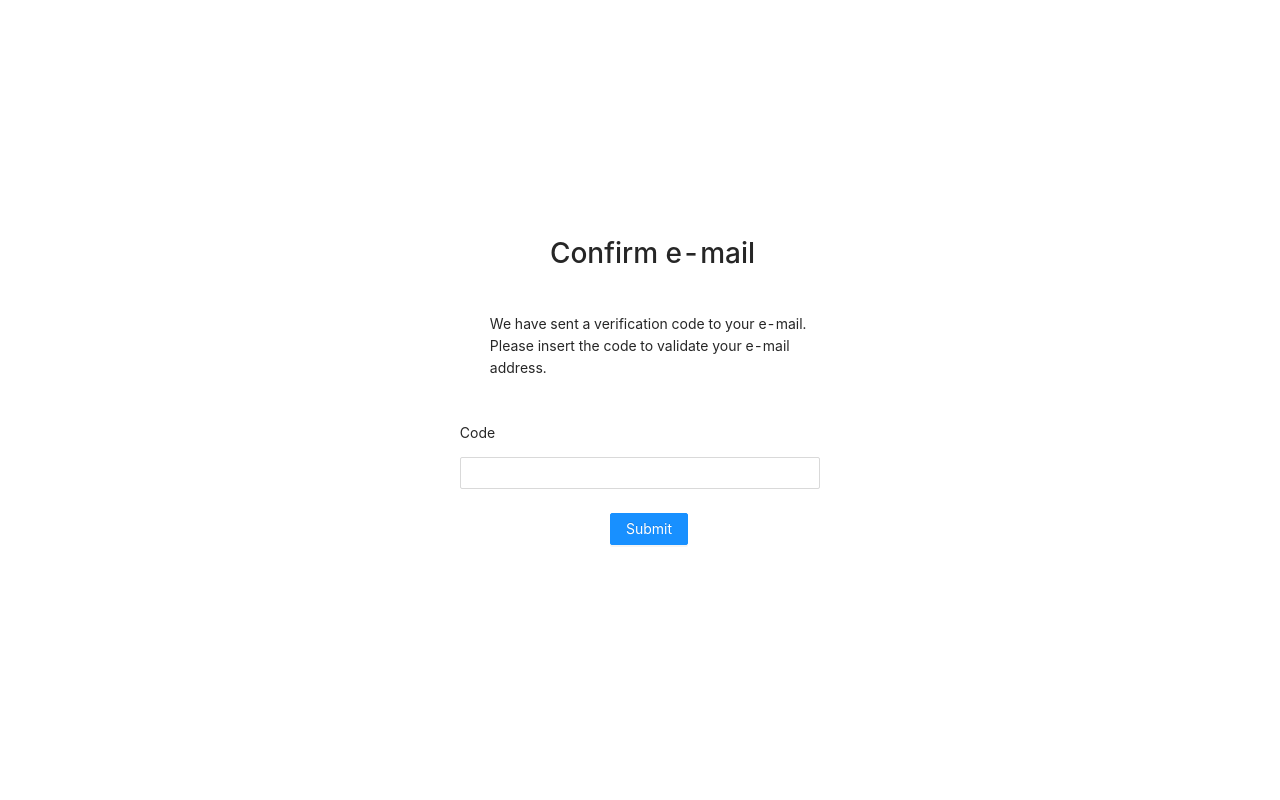
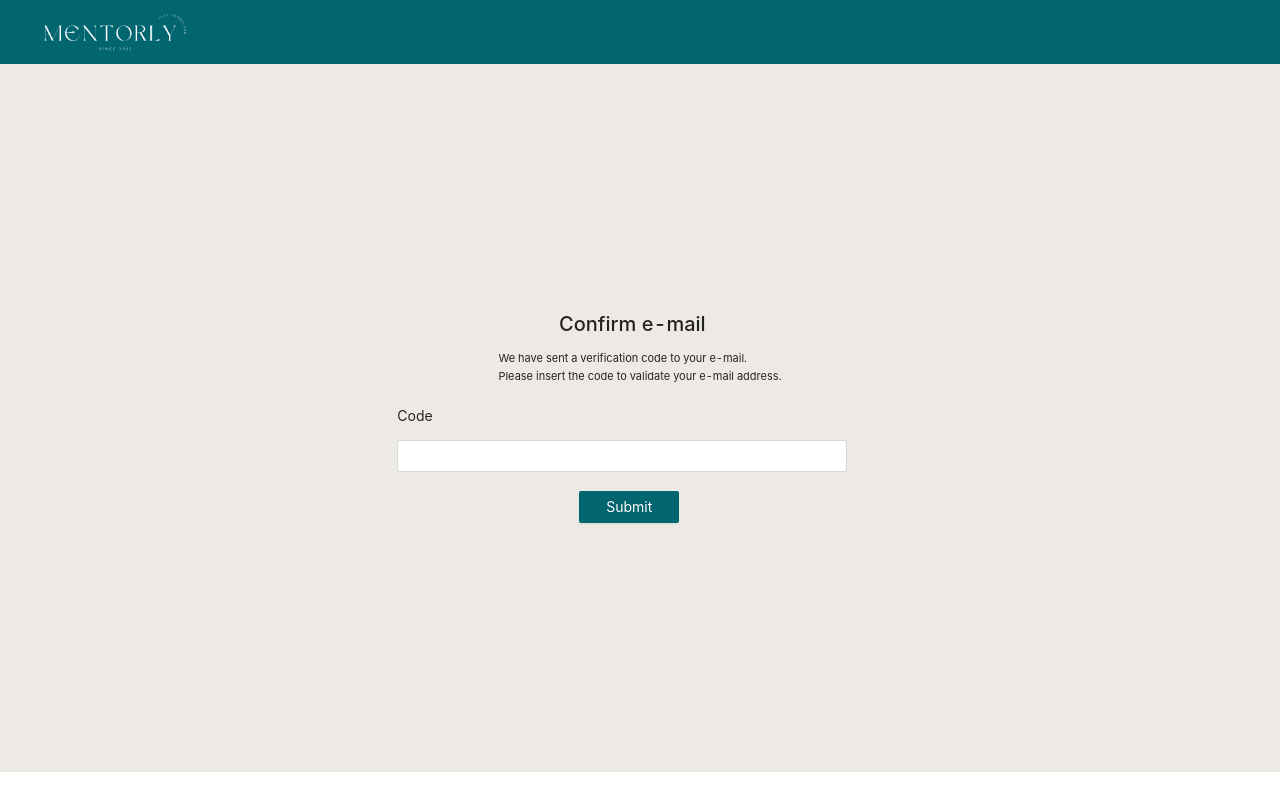
Before and after one commit to Samvel1852/mentorly-front, a React (Create React App) app: page /confirm in a window 1280 px wide. Built offline with nearby package versions, Linux system fonts and the light colour scheme.

Commit message:
styles: changed the confirm page style

```diff
--- a/src/pages/Confirm/Confirm.jsx
+++ b/src/pages/Confirm/Confirm.jsx
@@ -1,10 +1,11 @@
 import { useState } from 'react';
 import { useNavigate } from 'react-router-dom';
 import { Form, Input, Button } from 'antd';
+import Modal from 'antd/lib/modal/Modal';
 
+import MainHeader from '../../components/Header/MainHeader'
 import styles from './Confirm.module.less';
 import axiosInstance from '../../helpers/axiosInstance';
-import Modal from 'antd/lib/modal/Modal';
 
 export default function Confirm() {
   const [errorMessage, setErrorMessage] = useState('');
@@ -36,6 +37,8 @@ export default function Confirm() {
   };
 
   return (
+    <>
+    <MainHeader inPublicPages={true} />
       <div className={styles.formContainer}>
       <Modal
         title='You have successfully registered'
@@ -50,36 +53,36 @@ export default function Confirm() {
         autoComplete='off'
         requiredMark={false}
       >
-        <Form.Item wrapperCol={{ span: 16, offset: 6 }} >
+        <Form.Item className={styles.confirmFormItem, styles.title} wrapperCol={{ span: 16, offset: 8 }} >
           <h1>Confirm e-mail</h1>
         </Form.Item>
-        <Form.Item wrapperCol={{ offset: 2 }}>
+        <Form.Item className={styles.confirmFormItem} wrapperCol={{ offset: 5 }}>
           <p>
             We have sent a verification code to your e-mail. <br /> Please
             insert the code to validate your e-mail address.
           </p>
         </Form.Item>
-        <Form.Item
+        <Form.Item className={styles.confirmFormItem}
           label='Code'
           name='verificationCode'
           labelCol={{ span: 24 }}
-          wrapperCol={{ span: 100 }}
           rules={[ validateRequiredFields('Please input messaged code!') ]}
         >
-          <Input />
+          <Input className={styles.input} />
         </Form.Item>
 
-        <Form.Item wrapperCol={{ offset: 2, span: 24 }} hidden={!errorMessage} >
+        <Form.Item className={styles.confirmFormItem} wrapperCol={{ offset: 0, span: 24 }} hidden={!errorMessage} >
           <div className={styles.errorMessage} >
             {errorMessage}
           </div>
         </Form.Item>
 
-        <Form.Item wrapperCol={{ offset: 10, span: 16 }} >
-          <Button type='primary' htmlType='submit' loading={confirmLoader}>
+        <Form.Item className={styles.confirmFormItem} wrapperCol={{ offset: 9, span: 16 }} >
+          <Button className={styles.confirmBtn} type='primary' htmlType='submit' loading={confirmLoader}>
             Submit
           </Button>
         </Form.Item>
       </Form>
-    </div>);
+    </div>
+  </>);
 }
--- a/src/pages/Confirm/Confirm.module.less
+++ b/src/pages/Confirm/Confirm.module.less
@@ -3,9 +3,68 @@
   justify-content: center;
   align-items: center;
   width: 100%;
-  height: 100vh;
+  height: 88.5vh;
+  background-color: #edeae5;
 }
 
 .errorMessage {
   color: red;
 }
+
+.title {
+  margin-bottom: 0 !important;
+  font-size: 10px;
+}
+
+.confirmFormItem {
+  margin-bottom: 4px !important;
+  > div {
+    padding: 0 !important;
+  }
+
+  button {
+    width: 100px;
+  }
+
+  p {
+    font-size: 8px;
+  }
+}
+
+.confirmBtn {
+  background-color: #026670 !important;
+  border: none !important;
+  margin-top: 15px;
+}
+
+.confirmBtn:hover {
+  opacity: 70%;
+}
+
+.input:hover {
+  border: 1px solid #026670 !important;
+}
+
+.input:focus {
+  border-color: #026670 !important;
+  outline: 0 !important;
+  -webkit-box-shadow: 0 0 0 2px rgb(74,145,183, .2) !important;
+  box-shadow: 0 0 0 2px rgb(74,145,183, .2) !important;
+  opacity: 50%;
+}
+
+@media screen and (min-width: 600px) {
+  .input {
+    width: 450px;
+  }
+
+  .title {
+    margin-bottom: 0 !important;
+    font-size: 10px;
+  }
+  .confirmFormItem {
+    p {
+      font-size: 11px;
+    }
+  }
+}
--- a/src/pages/Login/Login.jsx
+++ b/src/pages/Login/Login.jsx
@@ -45,8 +45,6 @@ export default function Login() {
     <div className={styles.formContainer}>
       <Form
         name='basic'
-        labelCol={{ span: 10 }}
-        wrapperCol={{ span: 10 }}
         initialValues={{ remember: true }}
         onFinish={onFinish}
         autoComplete='off'
--- a/src/pages/Signup/Signup.jsx
+++ b/src/pages/Signup/Signup.jsx
@@ -41,7 +41,7 @@ export default function Signup() {
         autoComplete='off'
         requiredMark={false}
       >
-        <Form.Item className={styles.signUpFormItem} wrapperCol={{ offset: 8, span: 16 }} >
+        <Form.Item className={styles.signUpFormTitle} wrapperCol={{ offset: 8, span: 16 }} >
           <h1>Sign Up</h1>
         </Form.Item>
         <Form.Item className={styles.signUpFormItem}
@@ -80,7 +80,7 @@ export default function Signup() {
           </div>
         </Form.Item>
 
-        <Form.Item className={styles.signUpFormItem} wrapperCol={{ offset: 8, span: 16 }} >
+        <Form.Item className={styles.signUpFormItem} wrapperCol={{ offset: 9, span: 16 }} >
           <Button className={styles.signUpBtn} type='primary' htmlType='submit' loading={signUpLoader}>
             Sign Up
           </Button>
--- a/src/pages/Signup/Signup.module.less
+++ b/src/pages/Signup/Signup.module.less
@@ -16,6 +16,7 @@
 .signUpBtn {
   background-color: #026670 !important;
   border: none !important;
+  margin-top: 10px;
 }
 
 .signUpBtn:hover {
@@ -34,12 +35,8 @@
   opacity: 50%;
 }
 
-.passwordInput input:focus + .passwordInput {
-  border-color: #026670 !important;
-  outline: 0 !important;
-  -webkit-box-shadow: 0 0 0 2px rgb(74,145,183, .2) !important;
-  box-shadow: 0 0 0 2px rgb(74,145,183, .2) !important;
-  opacity: 50%;
+.signUpFormTitle {
+  margin-bottom: 7px !important;
 }
 
 .signUpFormItem {
```
Also changed, not shown: 1 other file (tests, documents, lock files or other folders).
